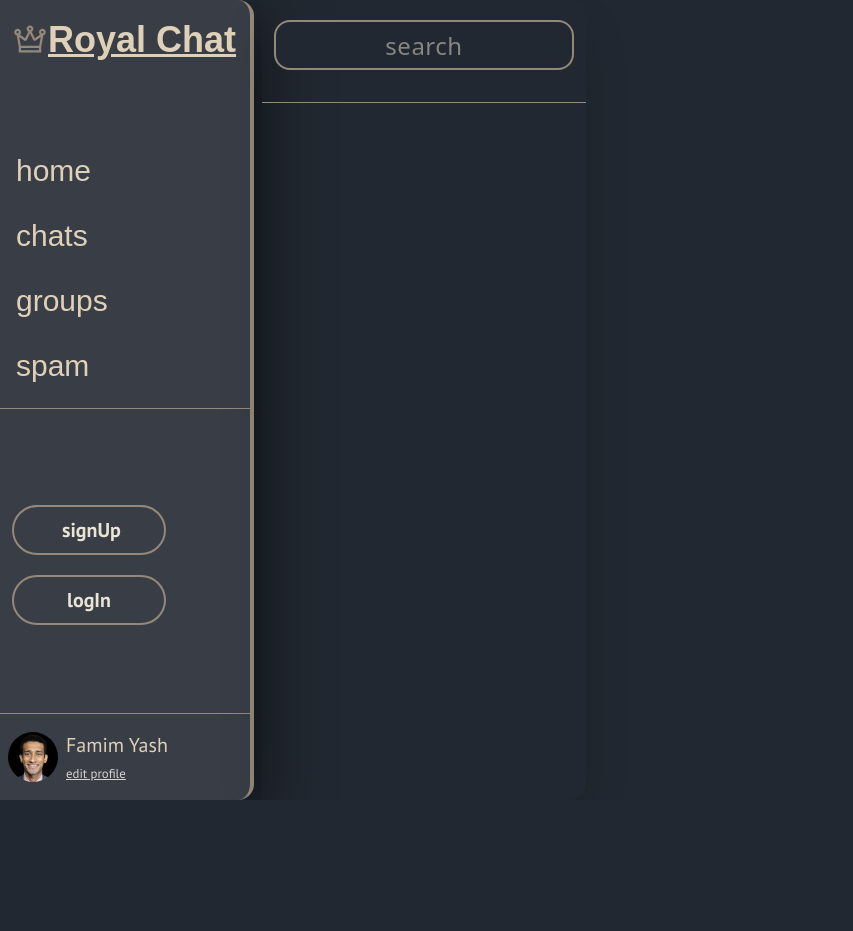
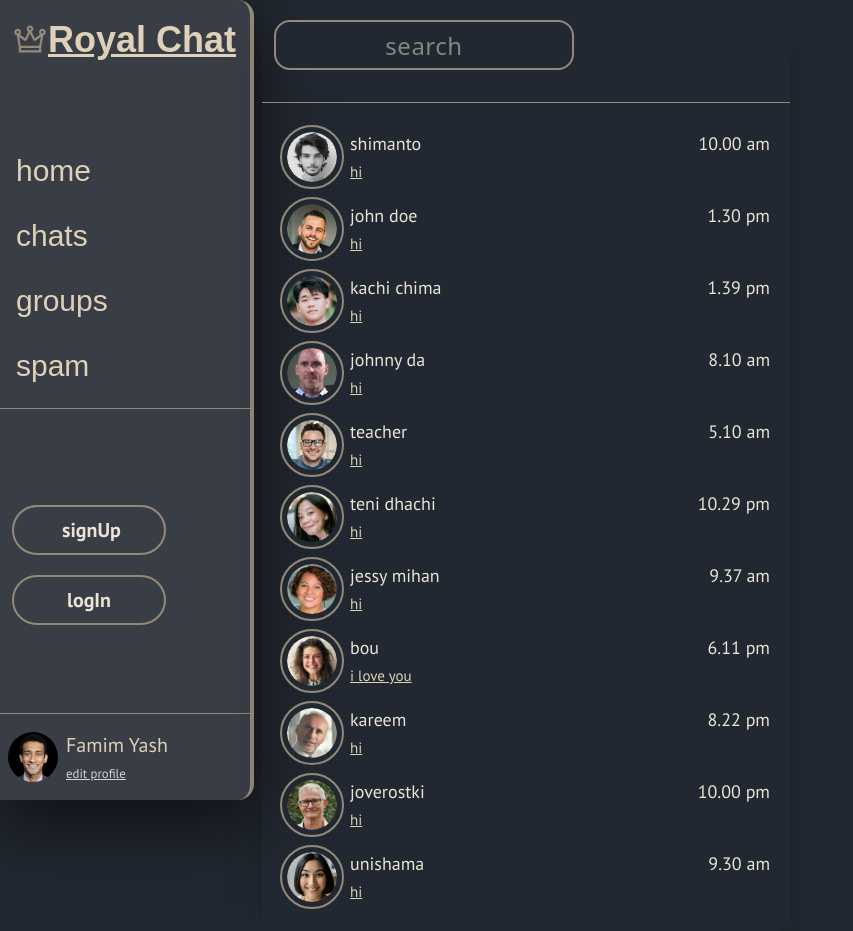
Before and after one commit to famim2002/chatting-app, a React (Vite) app: page / in a window 1280 px wide. Shown: the whole page, without its empty margins (0-853 px from the left). Before the commit the page ends 800 px from the top, so only its background shows below. Built offline with nearby package versions, Linux system fonts and the light colour scheme; a web font is replaced by a local one.

Commit message:
content-add

```diff
--- a/src/componenets/chatBox/Users.jsx
+++ b/src/componenets/chatBox/Users.jsx
@@ -1,16 +1,25 @@
 import React from "react";
 import { Link } from "react-router"
 
-const Users = ({ image, name, time }) => {
+const Users = ({ image, name, time, massage }) => {
   return (
     <>
-      <Link to="/" className="py-2 hover:bg-secondary ">
+      <Link to="/" className="py-1 rounded-2xl hover:bg-secondary ">
         <div className="px-5 flex items-center gap-2">
-          <div className="overflow-hidden">
-            <img className="w-[50px] rounded-full" src={image} alt="" />
+          <div className="overflow-hidden border-5 border-primary rounded-full outline-2 outline-brand">
+            <img
+              className="w-[50px] h-[50px] rounded-full"
+              src={image}
+              alt=""
+            />
           </div>
           <div className="flex justify-between w-[420px]">
-            <h2 className="text-[18px] font-regularFont text-text">{name}</h2>
+            <div className="flex flex-col gap-1">
+              <h2 className="text-[18px] font-regularFont text-text">{name}</h2>
+              <p className="text-[15px] font-regularFont text-base underline">
+                {massage}
+              </p>
+            </div>
             <p className="text-[18px] font-regularFont text-text">{time}</p>
           </div>
         </div>
--- a/src/pages/ChatBox.jsx
+++ b/src/pages/ChatBox.jsx
@@ -1,5 +1,5 @@
 import React from "react";
-import Users from "../componenets/chatBox/Users"
+import Users from "../componenets/chatBox/Users";
 
 const ChatBox = () => {
   return (
@@ -13,7 +13,72 @@ const ChatBox = () => {
           />
         </div>
         <div className="grid grid-cols-1 gap-1 border-t border-brand pt-5">
-
+          <Users
+            image="/shimanto-image.jpg"
+            name="shimanto"
+            time="10.00 am"
+            massage="hi"
+          />
+          <Users
+            image="/sample-image (1).jpg"
+            name="john doe"
+            time="1.30 pm"
+            massage="hi"
+          />
+          <Users
+            image="/sample-image (6).jpg"
+            name="kachi chima"
+            time="1.39 pm"
+            massage="hi"
+          />
+          <Users
+            image="/johnny-image.jpg"
+            name="johnny da"
+            time="8.10 am"
+            massage="hi"
+          />
+          <Users
+            image="/sample-image (4).jpg"
+            name="teacher"
+            time="5.10 am"
+            massage="hi"
+          />
+          <Users
+            image="/sample-image (7).jpg"
+            name="teni dhachi"
+            time="10.29 pm"
+            massage="hi"
+          />
+          <Users
+            image="/sample-image (3).jpg"
+            name="jessy mihan"
+            time="9.37 am"
+            massage="hi"
+          />
+          <Users
+            image="/sample-image (11).jpg"
+            name="bou"
+            time="6.11 pm"
+            massage="i love you"
+          />
+          <Users
+            image="/sample-image (8).jpg"
+            name="kareem"
+            time="8.22 pm"
+            massage="hi"
+          />
+          <Users
+            image="/sample-image (10).jpg"
+            name="joverostki"
+            time="10.00 pm"
+            massage="hi"
+          />
+          <Users
+            image="/sample-image (5).jpg"
+            name="unishama"
+            time="9.30 am"
+            massage="hi"
+          />
         </div>
       </div>
     </section>
```
Also changed, not shown: public/sample-image (6).jpg.
